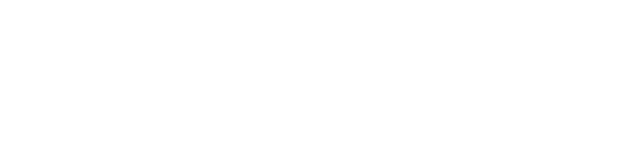
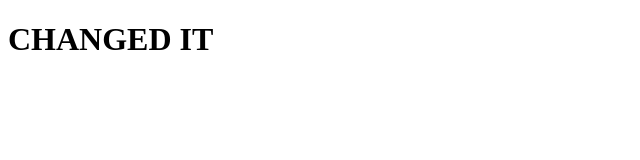
Before and after one commit to adammcmillancodes/tuesday, a plain HTML site: page index.html in a window 1280 px wide. Shown: the whole page, without its empty margins (0-640 px from the left). Drawn offline with Linux system fonts and the light colour scheme.

Commit message:
secondary commit

```diff
--- a/index.html
+++ b/index.html
@@ -5,6 +5,6 @@
 	<title>Tuesday⚡️</title>
 </head>
 <body>
-
+	<h1>CHANGED IT</h1>
 </body>
 </html>
```
